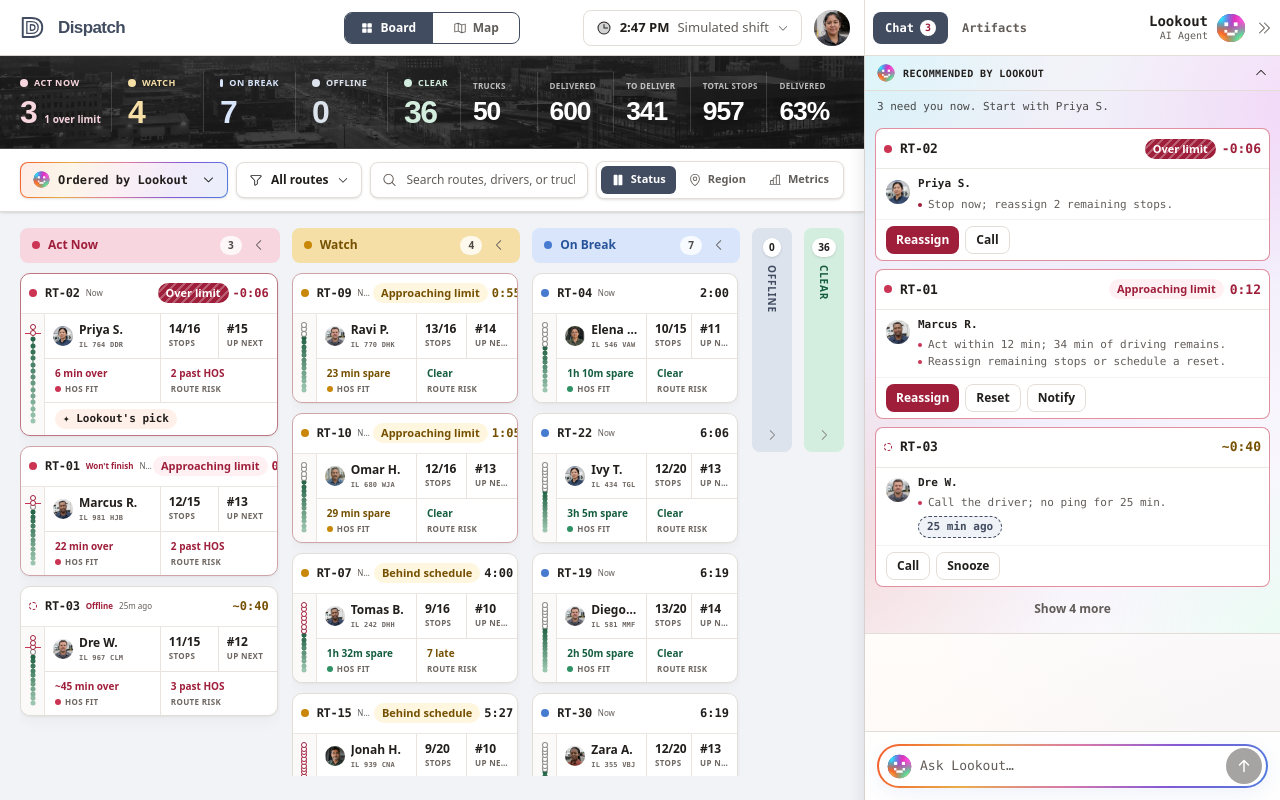
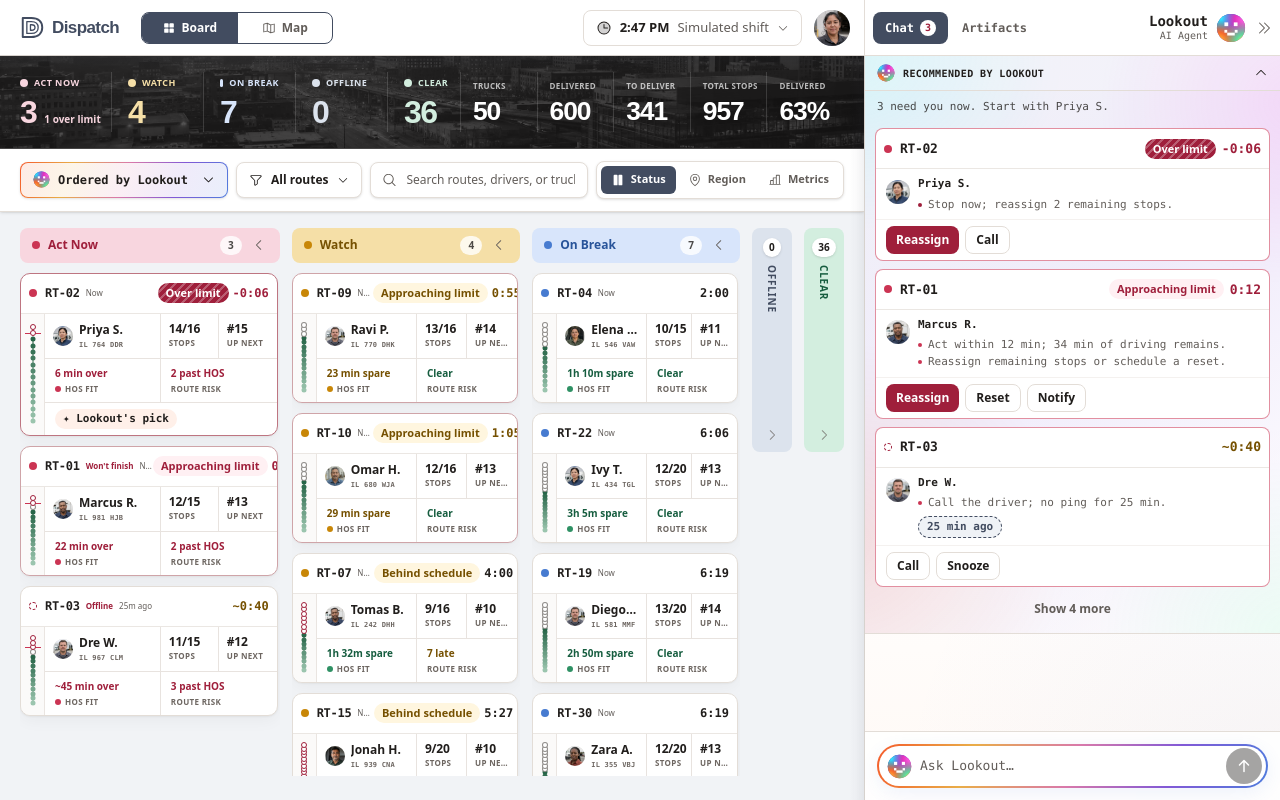
Before and after one commit to davekeller/dispatcher-dashboard, a React (Vite) app: page / in a window 1280 px wide. Built offline with nearby package versions, Linux system fonts and the light colour scheme.

Commit message:
Tighten the brand and left-align workspace navigation

```diff
--- a/src/app/Header.tsx
+++ b/src/app/Header.tsx
@@ -40,8 +40,8 @@ export default function Header() {
           <DispatchMark className="h-[29px] w-[29px]" />
         </Link>
       </div>
-      <Link to="/" className="-ml-2 whitespace-nowrap font-brand text-[17px] font-bold leading-none tracking-[-0.035em] text-nav-selected-ink">Dispatch</Link>
-      <nav aria-label="Workspace view" className="absolute left-1/2 top-1/2 z-10 flex h-8 w-44 -translate-x-1/2 -translate-y-1/2 items-stretch overflow-hidden rounded-control border border-nav-selected-ink bg-panel">
+      <Link to="/" className="-ml-3.5 whitespace-nowrap font-brand text-[17px] font-bold leading-none tracking-[-0.035em] text-nav-selected-ink">Dispatch</Link>
+      <nav aria-label="Workspace view" className="ml-5 flex h-8 w-48 shrink-0 items-stretch overflow-hidden rounded-control border border-nav-selected-ink bg-panel">
         <Link to="/" aria-current={onBoard ? 'page' : undefined} className={segment(onBoard)}>
           <SquaresFour size={14} weight={onBoard ? 'fill' : 'regular'} /> Board
         </Link>
@@ -50,7 +50,7 @@ export default function Header() {
         </Link>
       </nav>
       {focused && (
-        <div className="ml-4 flex min-w-0 items-center gap-1.5 text-[12px] text-muted" aria-label={`Route Details: ${focused.route.id.toUpperCase()}`}>
+        <div className="ml-1 flex min-w-0 items-center gap-1.5 text-[12px] text-muted" aria-label={`Route Details: ${focused.route.id.toUpperCase()}`}>
           <CaretRight size={13} className="shrink-0" />
           <span className="whitespace-nowrap font-medium">Route Details</span>
           <span aria-hidden="true" className="text-label">·</span>
```
Also changed, not shown: 3 other files (tests, documents, lock files or other folders).
